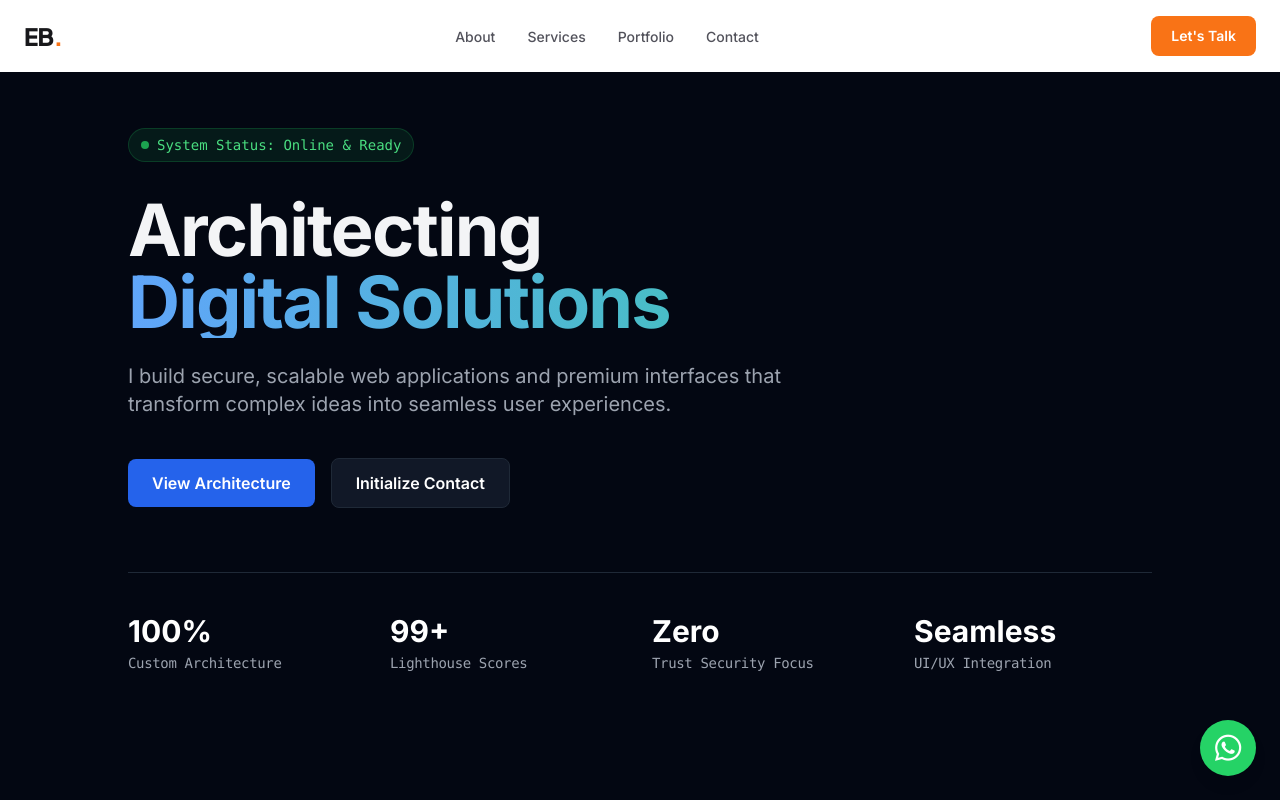
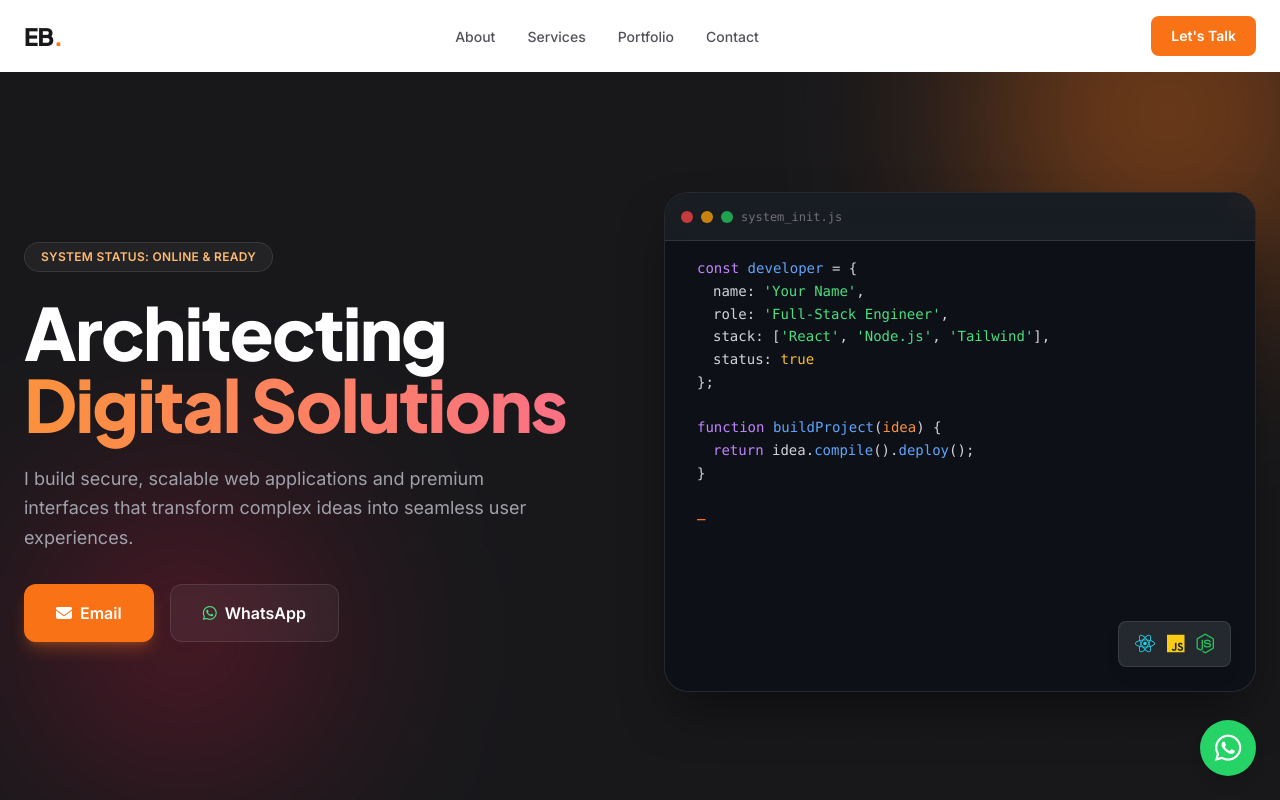
Before and after one commit to ezekielbassey28-hub/ezekiel-portfolio, a React (Vite) app: page / in a window 1280 px wide. Shown: the top 800 px of the page. Built offline with nearby package versions, Linux system fonts and the light colour scheme.

Commit message:
Update Hero.jsx

```diff
--- a/src/components/Hero.jsx
+++ b/src/components/Hero.jsx
@@ -1,59 +1,94 @@
 import React from 'react';
+import { motion } from 'framer-motion';
 
 const Hero = () => {
   return (
-    <section className="min-h-screen flex flex-col justify-center bg-gray-950 text-white px-6 py-20">
-      <div className="max-w-5xl mx-auto w-full">
+    <section id="home" className="relative pt-32 pb-20 lg:pt-48 lg:pb-32 overflow-hidden bg-zinc-900">
+      <div className="absolute inset-0 bg-[radial-gradient(#3f3f46_1px,transparent_1px)] [background-size:64px_64px] opacity-15 z-0"></div>
+      <div className="absolute top-0 right-0 -mr-20 -mt-20 w-96 h-96 rounded-full bg-primary filter blur-[100px] opacity-40 z-0"></div>
+      <div className="absolute bottom-10 left-10 w-72 h-72 rounded-full bg-rose-600 filter blur-[100px] opacity-30 z-0"></div>
 
-        {/* System Status Badge */}
-        <div className="inline-flex items-center gap-2 px-3 py-1.5 rounded-full bg-green-500/10 text-green-400 text-sm font-mono mb-8 border border-green-500/20">
-          <span className="w-2 h-2 rounded-full bg-green-500 animate-pulse"></span>
-          System Status: Online & Ready
+      <div className="max-w-7xl mx-auto px-6 relative z-10 grid lg:grid-cols-2 gap-12 items-center">
+
+        {/* LEFT COLUMN - TEXT */}
+        <div>
+          <motion.div
+            initial={{ opacity: 0, y: 20 }}
+            animate={{ opacity: 1, y: 0 }}
+            transition={{ duration: 0.6 }}
+            className="inline-block px-4 py-1.5 rounded-full bg-white/5 border border-white/10 text-orange-300 font-semibold text-xs mb-6 tracking-wide uppercase backdrop-blur-sm"
+          >
+            System Status: Online & Ready
+          </motion.div>
+
+          <motion.h1
+            initial={{ opacity: 0, y: 30 }}
+            animate={{ opacity: 1, y: 0 }}
+            transition={{ duration: 0.6, delay: 0.1 }}
+            className="font-heading text-5xl lg:text-7xl font-extrabold text-white leading-[1.1] mb-6 tracking-tight"
+          >
+            Architecting <br />
+            <span className="text-transparent bg-clip-text bg-gradient-to-r from-orange-400 to-rose-400">Digital Solutions</span>
+          </motion.h1>
+
+          <motion.p
+            initial={{ opacity: 0, y: 30 }}
+            animate={{ opacity: 1, y: 0 }}
+            transition={{ duration: 0.6, delay: 0.2 }}
+            className="text-lg text-zinc-400 mb-8 max-w-lg leading-relaxed"
+          >
+            I build secure, scalable web applications and premium interfaces that transform complex ideas into seamless user experiences.
+          </motion.p>
+
+          <motion.div
+            initial={{ opacity: 0, y: 30 }}
+            animate={{ opacity: 1, y: 0 }}
+            transition={{ duration: 0.6, delay: 0.3 }}
+            className="flex flex-col sm:flex-row gap-4"
+          >
+            <a href="mailto:ezekielbassey28@gmail.com" className="px-8 py-4 bg-primary text-white font-semibold rounded-xl hover:bg-primaryHover transition-all text-center shadow-lg shadow-primary/30 flex items-center justify-center gap-2">
+              <i className="fas fa-envelope"></i> Email
+            </a>
+            <a href="https://wa.me/+2349066789052" target="_blank" rel="noopener noreferrer" className="px-8 py-4 bg-white/5 border border-white/10 text-white font-semibold rounded-xl hover:border-white/30 hover:bg-white/10 transition-all text-center backdrop-blur-sm flex items-center justify-center gap-2">
+              <i className="fab fa-whatsapp text-green-400"></i> WhatsApp
+            </a>
+          </motion.div>
         </div>
 
-        {/* Main Headline */}
-        <h1 className="text-5xl md:text-7xl font-extrabold tracking-tight mb-6">
-          <span className="block text-gray-100">Architecting</span>
-          <span className="block text-transparent bg-clip-text bg-gradient-to-r from-blue-400 to-emerald-400">
-            Digital Solutions
-          </span>
-        </h1>
+        {/* RIGHT COLUMN - CODE GRAPHIC */}
+        <motion.div
+          initial={{ opacity: 0, x: 50, scale: 0.9 }}
+          animate={{ opacity: 1, x: 0, scale: 1 }}
+          transition={{ duration: 0.8, delay: 0.4, type: "spring", bounce: 0.4 }}
+          className="hidden lg:block relative h-[500px] w-full rounded-3xl bg-[#0d1117] border border-white/10 overflow-hidden shadow-2xl shadow-black/50 animate-float"
+        >
+          <div className="absolute top-0 left-0 right-0 h-12 bg-white/5 border-b border-white/10 flex items-center px-4 space-x-2 backdrop-blur-md">
+            <div className="w-3 h-3 rounded-full bg-red-500/80"></div>
+            <div className="w-3 h-3 rounded-full bg-amber-500/80"></div>
+            <div className="w-3 h-3 rounded-full bg-green-500/80"></div>
+            <div className="mx-auto text-xs text-zinc-500 font-mono">system_init.js</div>
+          </div>
 
-        {/* Subtitle */}
-        <p className="text-lg md:text-xl text-gray-400 max-w-2xl mb-10 leading-relaxed">
-          I build secure, scalable web applications and premium interfaces that transform complex ideas into seamless user experiences.
-        </p>
+          <div className="p-8 pt-16 font-mono text-sm leading-relaxed text-zinc-300">
+            <p><span className="text-purple-400">const</span> <span className="text-blue-400">developer</span> = {'{'}</p>
+            <p className="ml-4">name: <span className="text-green-400">'Your Name'</span>,</p>
+            <p className="ml-4">role: <span className="text-green-400">'Full-Stack Engineer'</span>,</p>
+            <p className="ml-4">stack: [<span className="text-green-400">'React'</span>, <span className="text-green-400">'Node.js'</span>, <span className="text-green-400">'Tailwind'</span>],</p>
+            <p className="ml-4">status: <span className="text-amber-400">true</span></p>
+            <p>{'};'}</p>
+            <br />
+            <p><span className="text-purple-400">function</span> <span className="text-blue-400">buildProject</span>(<span className="text-orange-400">idea</span>) {'{'}</p>
+            <p className="ml-4"><span className="text-purple-400">return</span> idea.<span className="text-blue-400">compile</span>().<span className="text-blue-400">deploy</span>();</p>
+            <p>{'}'}</p>
+            <p className="mt-4"><span className="text-primary font-bold animate-pulse">_</span></p>
+          </div>
 
-        {/* Call to Action Buttons */}
-        <div className="flex flex-wrap items-center gap-4 mb-16">
-          <a href="#projects" className="px-6 py-3 rounded-lg bg-blue-600 hover:bg-blue-700 text-white font-semibold transition-colors">
-            View Architecture
-          </a>
-          <a href="#contact" className="px-6 py-3 rounded-lg bg-gray-900 hover:bg-gray-800 text-white font-semibold transition-colors border border-gray-800">
-            Initialize Contact
-          </a>
-        </div>
-
-        {/* Technical Metrics Section */}
-        <div className="grid grid-cols-2 md:grid-cols-4 gap-6 pt-10 border-t border-gray-800">
-          <div className="flex flex-col">
-            <span className="text-3xl font-bold text-white mb-1">100%</span>
-            <span className="text-sm text-gray-400 font-mono tracking-tight">Custom Architecture</span>
+          <div className="absolute bottom-6 right-6 px-4 py-2 bg-white/10 backdrop-blur-md border border-white/10 rounded-lg shadow-lg flex items-center gap-3 z-10">
+            <i className="fab fa-react text-cyan-400 text-xl"></i>
+            <i className="fab fa-js text-yellow-400 text-xl"></i>
+            <i className="fab fa-node-js text-green-500 text-xl"></i>
           </div>
-          <div className="flex flex-col">
-            <span className="text-3xl font-bold text-white mb-1">99+</span>
-            <span className="text-sm text-gray-400 font-mono tracking-tight">Lighthouse Scores</span>
-          </div>
-          <div className="flex flex-col">
-            <span className="text-3xl font-bold text-white mb-1">Zero</span>
-            <span className="text-sm text-gray-400 font-mono tracking-tight">Trust Security Focus</span>
-          </div>
-          <div className="flex flex-col">
-            <span className="text-3xl font-bold text-white mb-1">Seamless</span>
-            <span className="text-sm text-gray-400 font-mono tracking-tight">UI/UX Integration</span>
-          </div>
-        </div>
-
+        </motion.div>
       </div>
     </section>
   );
```
